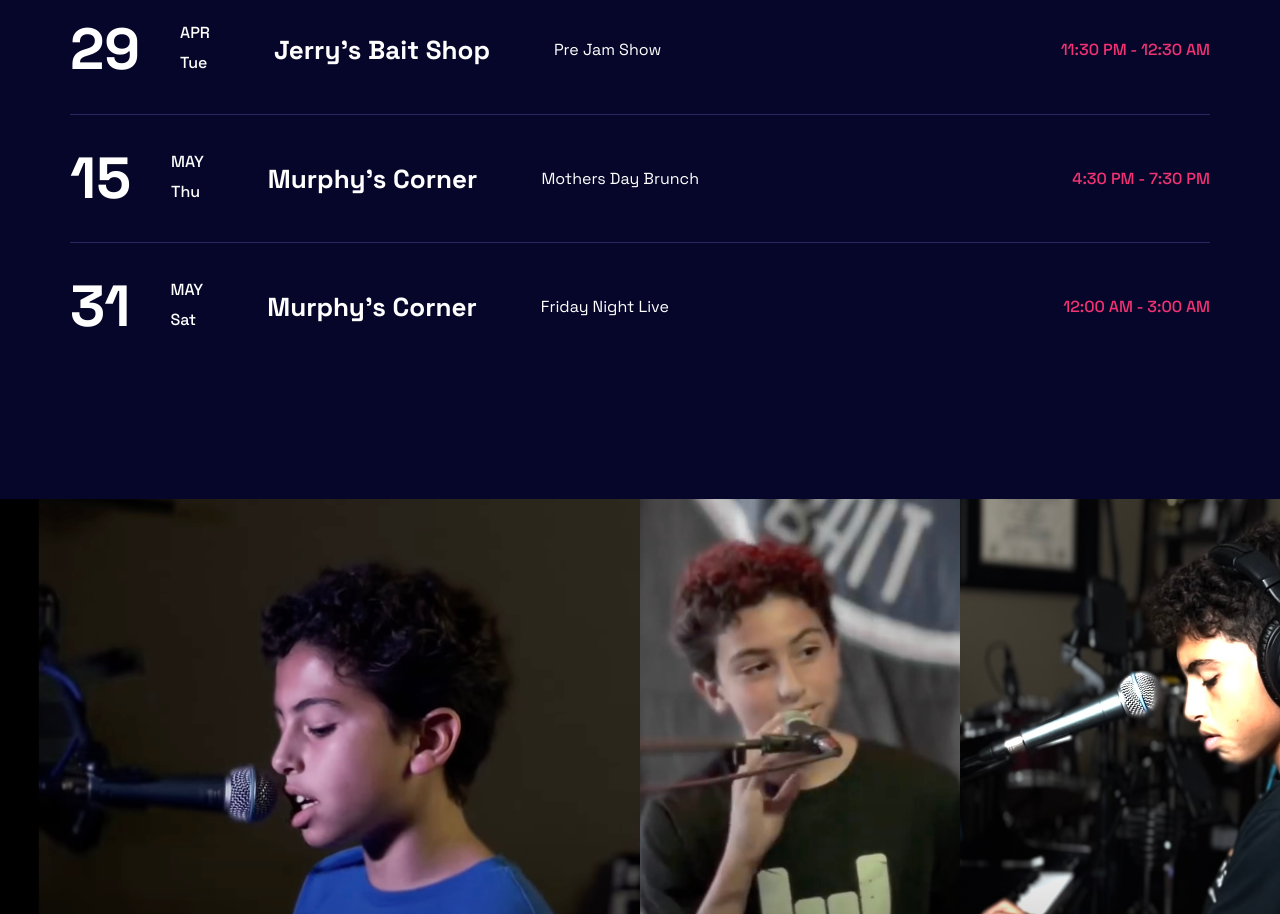
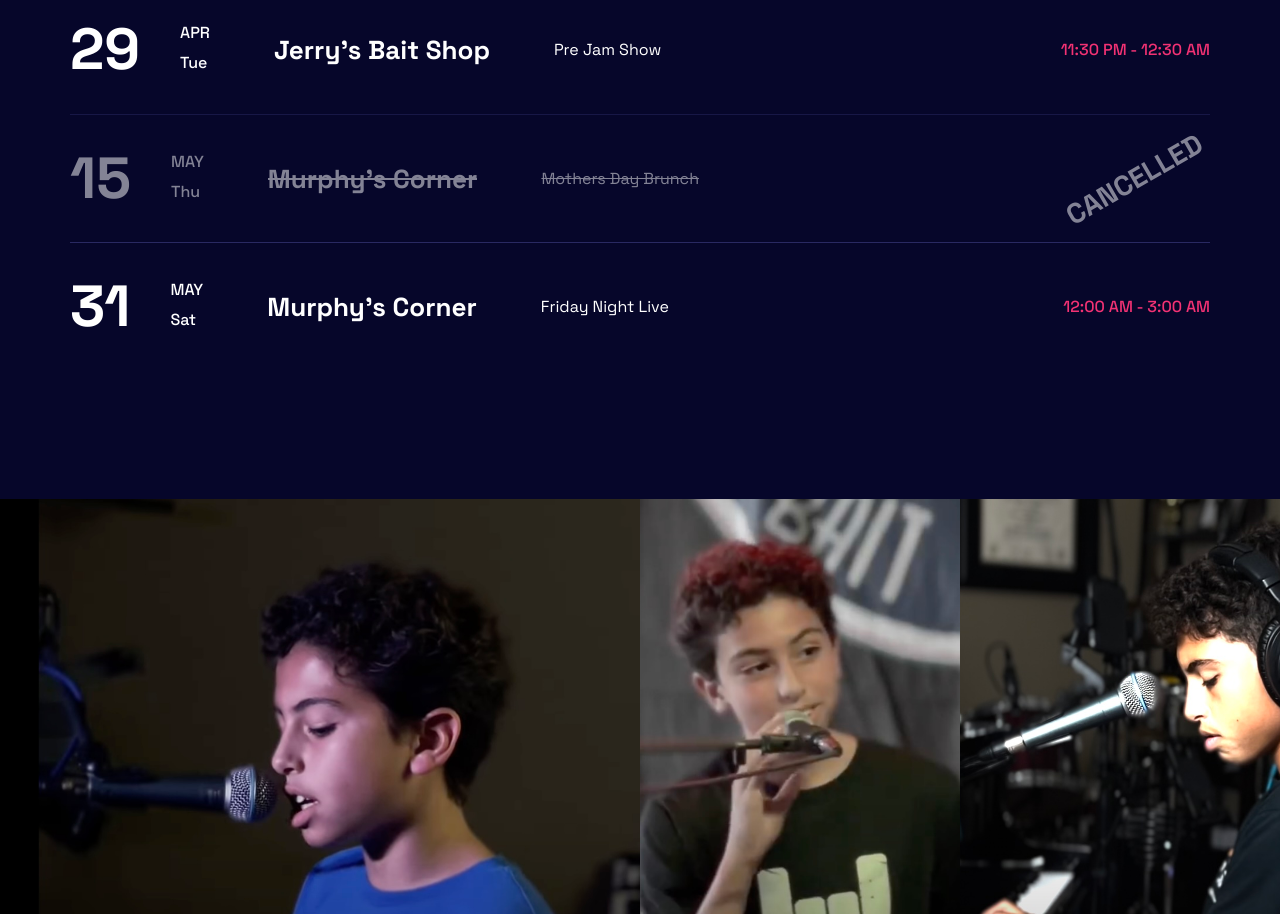
Before and after one commit to dreadrocksean/landon, a Next.js app: page / in a window 1280 px wide. Shown: the part 2860-3774 px from the top of the page. Built offline with nearby package versions, Linux system fonts and the light colour scheme; grey boxes are pictures that could not be loaded.

Commit message:
Update Cal

```diff
--- a/data/data.js
+++ b/data/data.js
@@ -136,7 +136,7 @@
     venue: "Murphy's Corner",
     title: "Mothers Day Brunch",
     image: "/img/landon/15.jpg",
-    status: "free",
+    status: "cancelled",
     date: "2025-05-15T11:30:00-05:00",
     duration: 3,
   },
```
